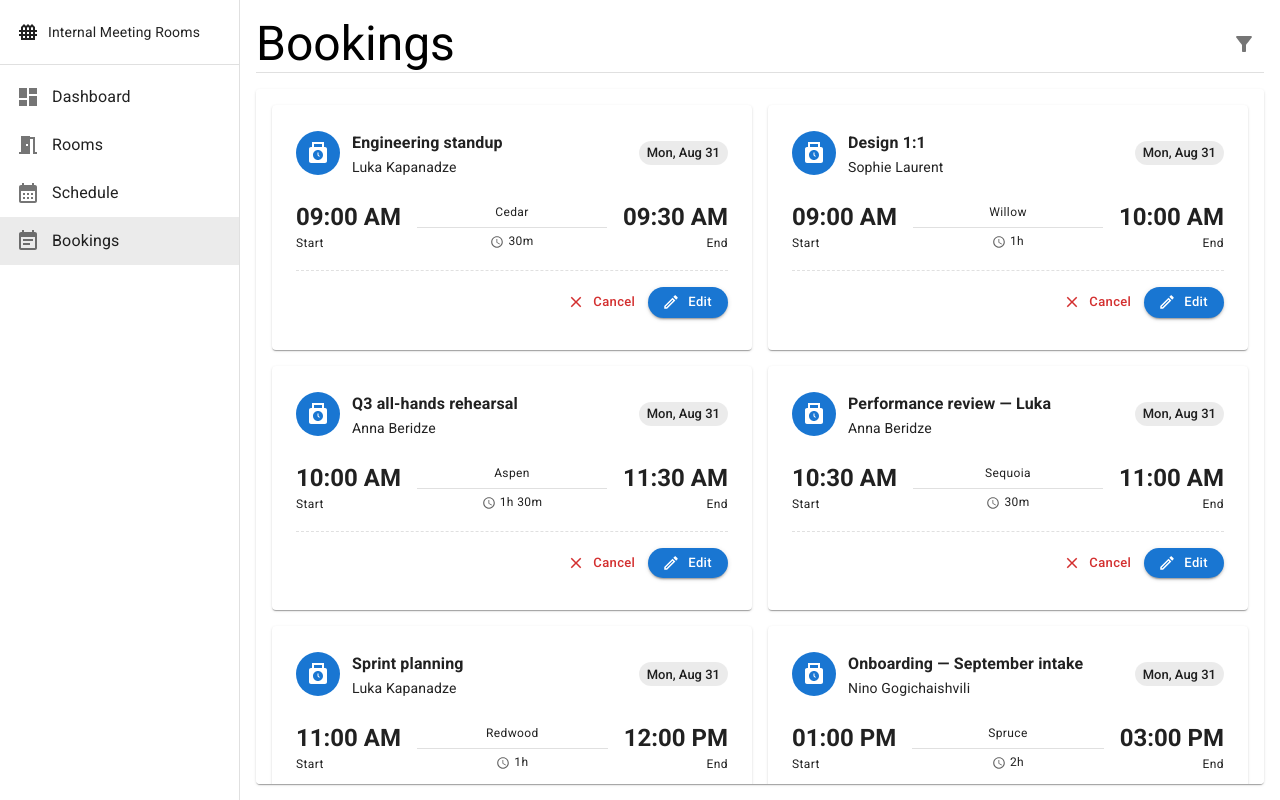
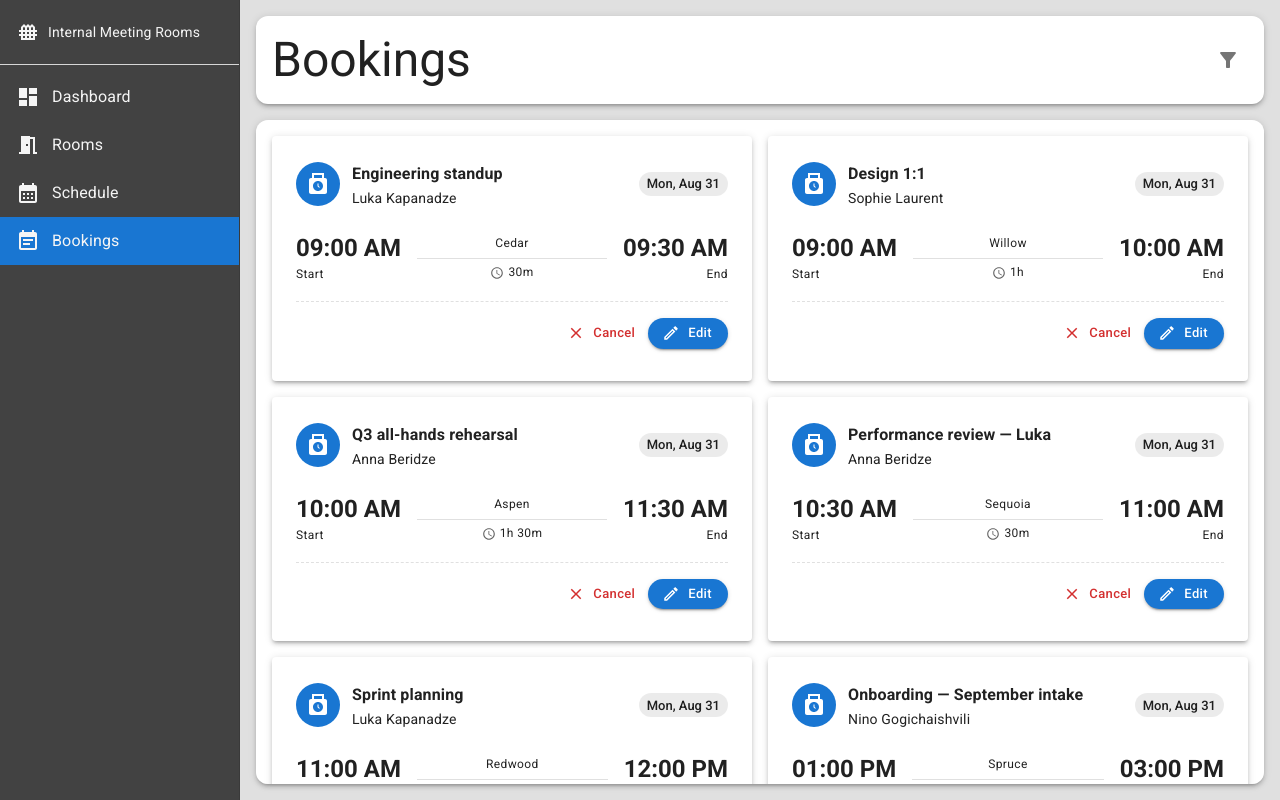
Before and after one commit to g-goginashvili/IMR, a React (Vite) app: page /bookings in a window 1280 px wide. Built offline with nearby package versions, Linux system fonts and the light colour scheme.

Commit message:
Slight styling

```diff
--- a/src/components/main-layout/main-layout.tsx
+++ b/src/components/main-layout/main-layout.tsx
@@ -23,11 +23,13 @@ const MainLayout = ({
 
     return (
         <Box sx={{ height: "100%", display: "flex", flexDirection: "column" }}>
+            <Paper sx={{ mb: 2, borderRadius: 3 }} elevation={3}>
                 <Box component="header"
                     sx={{
                         display: "flex",
                         justifyContent: "space-between",
-                    alignItems: "center"
+                        alignItems: "center",
+                        p: 2
                     }}
                 >
                     <Typography variant="h3">{headerTitle}</Typography>
@@ -37,8 +39,8 @@ const MainLayout = ({
                         </IconButton>
                     )}
                 </Box>
-            <Divider sx={{ mb: 2 }} />
-            <Paper sx={{ flex: 1, minHeight: 0, overflowY: "auto" }}>
+            </Paper>
+            <Paper sx={{ flex: 1, minHeight: 0, overflowY: "auto", borderRadius: 3 }} elevation={3}>
                 {error && <Alert severity="error" sx={{ m: 2 }}>{error}</Alert>}
                 {isLoading ?
                     <Box sx={{ height: "100%", display: "flex", alignItems: "center", justifyContent: "center" }}>
--- a/src/modules/bookings/bookings.tsx
+++ b/src/modules/bookings/bookings.tsx
@@ -64,6 +64,7 @@ const Bookings = (): ReactElement => {
                 {!isLoading && !error && visibleBookings.map(booking =>
                     <Card
                         component="article"
+                        elevation={3}
                         key={booking.id}
                         onClick={() => setSelectedBookingId(booking.id)}
                         sx={{
@@ -72,7 +73,7 @@ const Bookings = (): ReactElement => {
                             transition: "transform 150ms ease, box-shadow 150ms ease",
                             "&:hover": {
                                 transform: "translateY(-4px)",
-                                boxShadow: 4,
+                                boxShadow: 6,
                             },
                         }}
                     >
--- a/src/modules/navigation-drawer/navigation-drawer.tsx
+++ b/src/modules/navigation-drawer/navigation-drawer.tsx
@@ -37,6 +37,7 @@ const NavigationDrawer = () => {
                 flexDirection: isSmall ? "column" : "row",
                 height: "100dvh",
                 overflow: "hidden",
+                bgcolor: "grey.300"
             }}
         >
             {isSmall && (
@@ -72,6 +73,8 @@ const NavigationDrawer = () => {
                     "& .MuiDrawer-paper": {
                         width: isSmall ? "100%" : 240,
                         boxSizing: "border-box",
+                        bgcolor: "grey.800",
+                        color: "grey.100"
                     },
                 }}
             >
@@ -87,18 +90,18 @@ const NavigationDrawer = () => {
                         <Typography variant="body2">Internal Meeting Rooms</Typography>
                     </Box>
                 </Toolbar>
-                <Divider />
+                <Divider sx={{ bgcolor: "grey.100" }} />
                 <List>
                     {navItems.map(({ label, to, icon }) => (
                         <ListItem key={to} disablePadding>
                             <ListItemButton
                                 sx={{
-                                    "&.active": { bgcolor: "action.selected" }
+                                    "&.active": { bgcolor: "primary.main" }
                                 }}
                                 component={NavLink} to={to}
                                 onClick={() => setOpen(false)}
                             >
-                                <ListItemIcon>{icon}</ListItemIcon>
+                                <ListItemIcon sx={{ color: "grey.100" }}>{icon}</ListItemIcon>
                                 <ListItemText primary={label} />
                             </ListItemButton>
                         </ListItem>
--- a/src/modules/rooms/rooms.tsx
+++ b/src/modules/rooms/rooms.tsx
@@ -39,6 +39,7 @@ const Rooms = (): ReactElement => {
                 {!isLoading && !error && visibleRooms.map(room =>
                     <Card
                         component="article"
+                        elevation={3}
                         key={room.id}
                         sx={{
                             transition: "transform 150ms ease, box-shadow 150ms ease",
```
Lines whose indentation alone changed are shown as unchanged.
